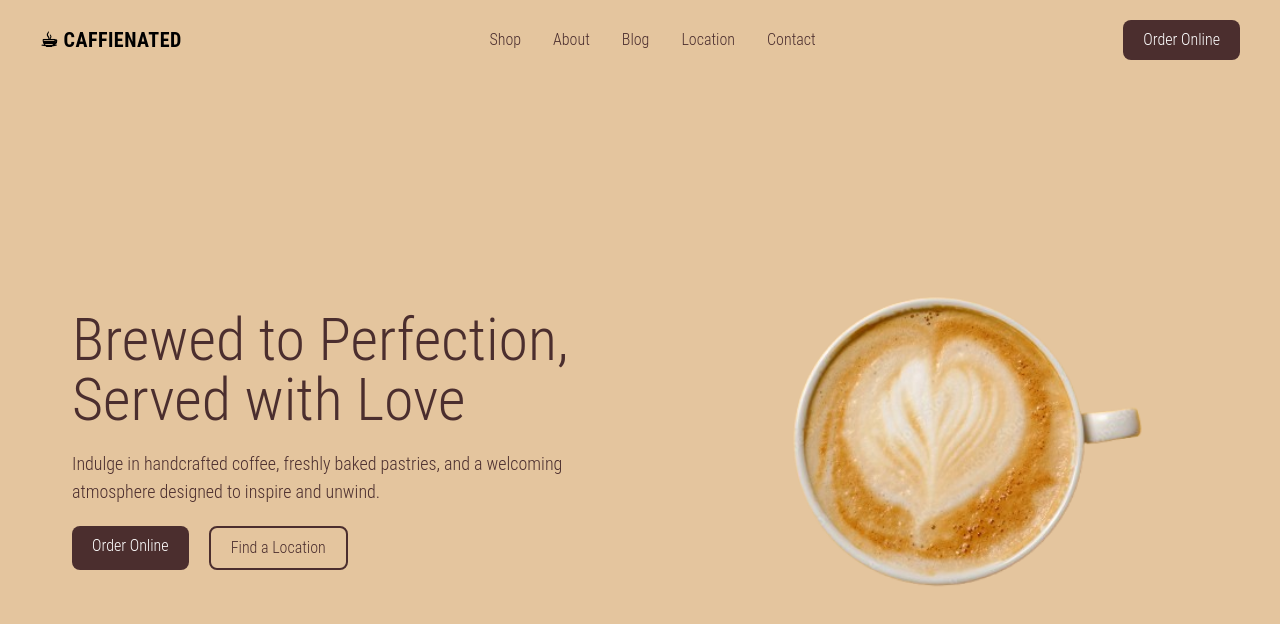
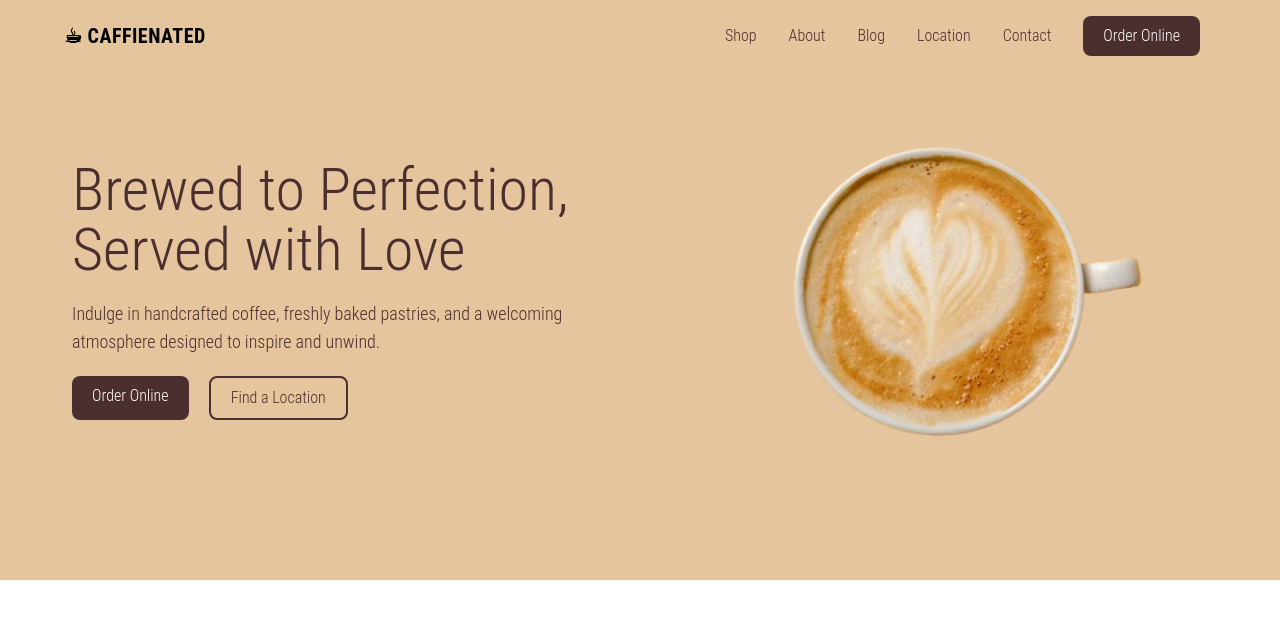
Before and after one commit to anushkameena12/Caffeinated, a React (Vite) app: page / in a window 1280 px wide. Shown: the top 624 px of the page. Built offline with nearby package versions, Linux system fonts and the light colour scheme.

Commit message:
Changes in navbar

```diff
--- a/src/App.jsx
+++ b/src/App.jsx
@@ -16,12 +16,9 @@ function App() {
 
   return (
     <BrowserRouter>
-    <div className="h-screen flex flex-col">
     <Navbar />
-    <Home/>
-    </div>
     <Routes>
-
+      <Route path="/" element={<Home />} />
       <Route path="/shop" element={<Shop />} />
       <Route path="/about" element={<About />} />
       <Route path="/blog" element={<Blog />} />
@@ -34,4 +31,5 @@ function App() {
   )
 }
 
+
 export default App
--- a/src/Navbar.jsx
+++ b/src/Navbar.jsx
@@ -3,18 +3,20 @@ import { Link } from 'react-router-dom'
 
 const Navbar = () => {
   return (
-    <nav className='bg-[#E4C59E] w h-20-full px-10 py-5 flex justify-between items-center' >
+    <nav className='fixed top-0 left-0 w-full z-50 bg-transparent' >
+      <div className='flex justify-between items-center px-8 py-4'>
 
-        <Link to= "/" className='text-xl font-semibold tracking-wide'>☕︎ CAFFIENATED</Link>
-        <div className='flex gap-8 items-center text-[#4b2e2e]'>
+        <Link to= "/" className='text-xl font-semibold tracking-wide px-8'>☕︎ CAFFIENATED</Link>
+        <div className='flex gap-8 items-center px-12 text-[#4b2e2e] '>
         <Link to = "/shop">Shop</Link>
         <Link to = "/about">About</Link>
         <Link to = "/shop">Blog</Link>
         <Link to = "/location">Location</Link>
         <Link to = "/contact">Contact</Link>
+        <Link to="/order" className='text-white bg-[#4b2e2e] px-5 py-2 rounded-lg hover:bg-[#3a2323] transition'>Order Online</Link>
         </div>
 
-        <Link to="/order" className='text-white bg-[#4b2e2e] px-5 py-2 rounded-lg hover:bg-[#3a2323] transition'>Order Online</Link>
+      </div>
 
 
     </nav>
--- a/src/pages/Home.jsx
+++ b/src/pages/Home.jsx
@@ -3,7 +3,7 @@ import { Link } from 'react-router-dom'
 
 const Home = () => {
   return (
-    <div className='bg-[#E4C59E] flex-1 flex justify-center items-center gap-10' >
+    <div className='bg-[#E4C59E] h-full flex-1 flex justify-center items-center gap-10' >
       <div className='grid grid-cols-1 md:grid-cols-2 gap-10 px-10 items-center' >
         <div className='px-8 '>
         <h1 className='text-6xl text-[#4b2e2e]'>Brewed to Perfection, <br/> Served with Love</h1>
```
